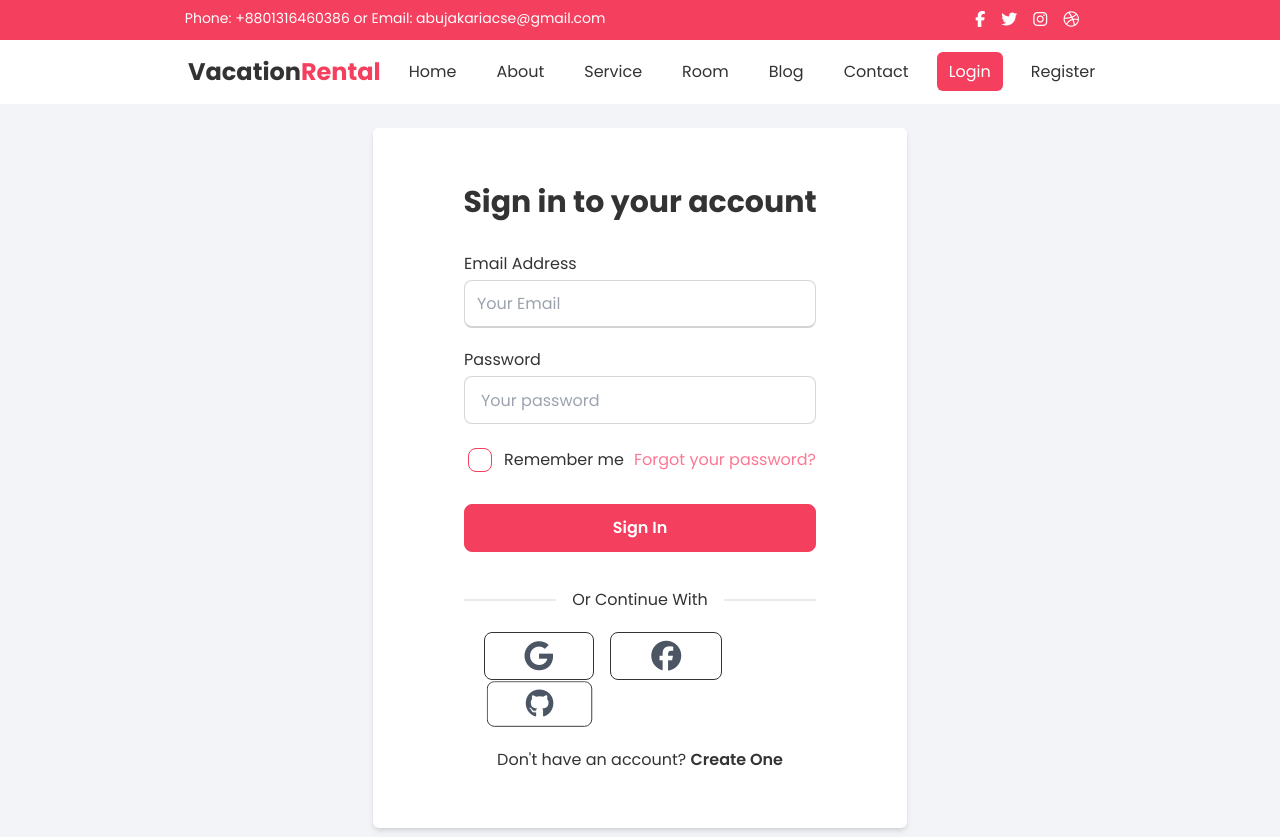
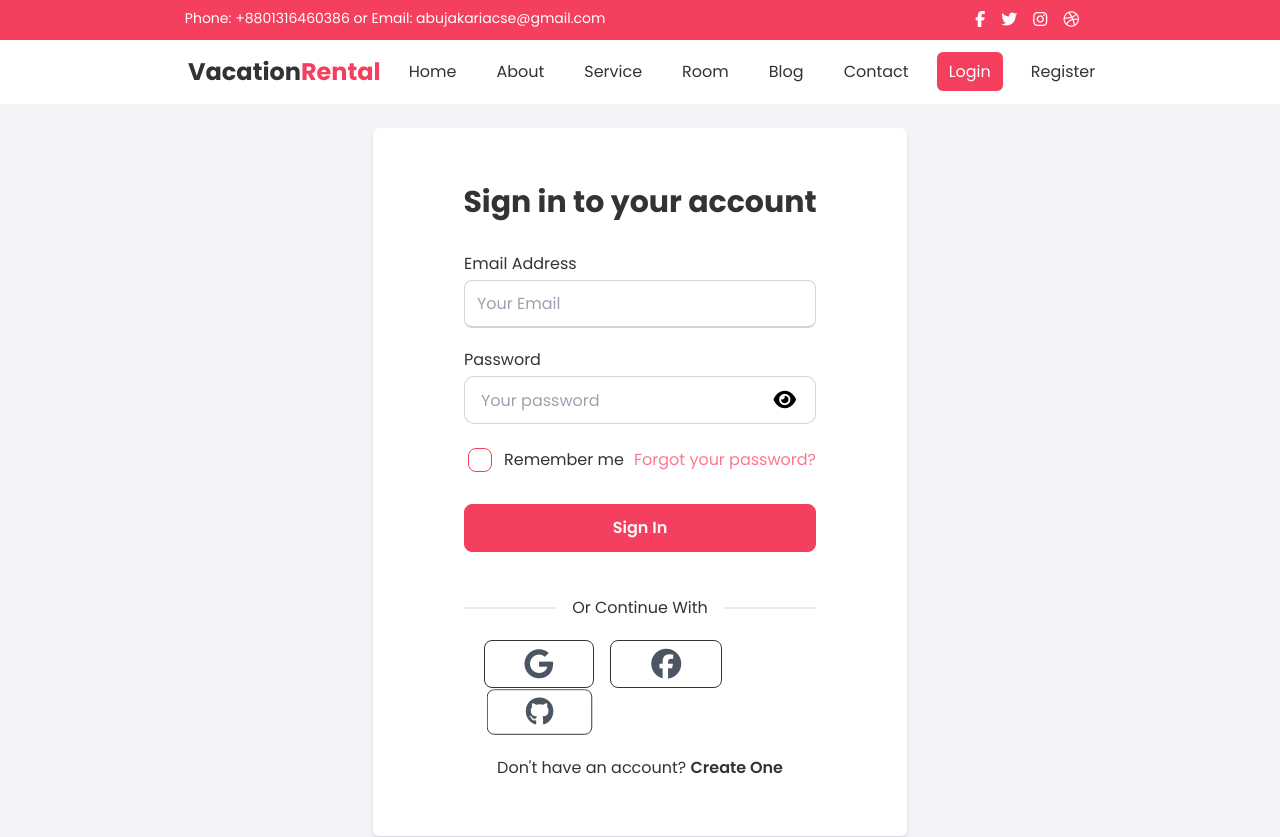
Before and after one commit to abujakariacse/vacation-rental, a React (Create React App) app: page /login in a window 1280 px wide. Shown: the top 837 px of the page. Built offline with nearby package versions, Linux system fonts and the light colour scheme.

Commit message:
password field update

```diff
--- a/src/Pages/Login.js
+++ b/src/Pages/Login.js
@@ -1,30 +1,40 @@
 import React from 'react';
+import { useState } from 'react';
 import { Link } from 'react-router-dom';
 
 const Login = () => {
+    const [showPassword, setShowPassword] = useState(false);
     const handleFormSubmit = e => {
         e.preventDefault();
+        const email = e.target.email.value;
+        const password = e.target.password.value;
+        console.log(email, password);
     }
     return (
         <div className='font-[Poppins] bg-accent flex justify-center'>
-            <div class="card bg-base-100 lg:w-5/12 lg:shadow-md lg:rounded-md rounded-none lg:my-6 lg:py-6">
-                <div class="card-body">
+            <div className="card bg-base-100 lg:w-5/12 lg:shadow-md lg:rounded-md rounded-none lg:my-6 my-3 mb-8 lg:mb-6 lg:py-6">
+                <div className="card-body">
                     <h1 className='lg:text-3xl text-2xl font-bold mb-6 text-center'>Sign in to your account</h1>
                     <form onSubmit={handleFormSubmit}>
                         <div>
                             <div className='mb-5 lg:w-9/12 mx-auto'>
                                 <label className='block mb-1' htmlFor="email">Email Address</label>
-                                <input type="email" placeholder="Your Email" className="input input-bordered w-full placeholder:pl-2 max-w-lg focus:outline-none focus:border-2" />
+                                <input type="email" name='email' placeholder="Your Email" className="input input-bordered w-full placeholder:pl-2 max-w-lg focus:outline-none focus:border-2" required />
                             </div>
+                            <div>
                                 <div className='my-4 lg:w-9/12 mx-auto'>
                                     <label className='block mb-1' htmlFor="password">Password</label>
-                                <input type="password" placeholder="Your password" className="input input-bordered w-full max-w-lg focus:outline-none focus:border-2" />
+                                    <div className='input-group relative'>
+                                        <input type={`${showPassword ? 'text' : 'password'}`} name='password' placeholder="Your password" className="input input-bordered w-full max-w-lg focus:outline-none focus:border-2  password-field" />
+                                        <span onClick={() => setShowPassword(!showPassword)} className='py-2 btn absolute right-1 bg-transparent text-black hover:bg-transparent border-none'> <i className={`fa-solid ${showPassword ? 'fa-eye-slash' : 'fa-eye'} text-xl`}></i></span>
+                                    </div>
+                                </div>
                             </div>
                             <div className='lg:w-9/12 mx-auto '>
-                                <div class="flex justify-between items-center">
+                                <div className="flex justify-between items-center">
                                     <div>
                                         <label className='label'>
-                                            <input type="checkbox" class="checkbox checkbox-primary" />
+                                            <input type="checkbox" name='checkbox' className="checkbox checkbox-primary" />
                                             <span className='label-text ml-3 lg:text-base text-xs cursor-pointer'>Remember me</span>
                                         </label>
                                     </div>
@@ -34,8 +44,12 @@ const Login = () => {
                             <div className='lg:mt-6 mt-2 text-center'>
                                 <input className='btn lg:w-9/12 w-full btn-primary text-base normal-case text-white' type="submit" value="Sign In" />
                             </div>
+                        </div>
+                    </form>
+                    <div>
+
                         <div className='lg:w-9/12 mx-auto lg:mt-10'>
-                                <div class="divider">Or Continue With</div>
+                            <div className="divider">Or Continue With</div>
                         </div>
                         <div className='lg:w-8/12 w-11/12 mx-auto mt-6'>
                             <button className="btn btn-outline px-10 hover:bg-transparent hover:text-black">
@@ -54,8 +68,8 @@ const Login = () => {
                             <h2 className='text-center mt-5'>Don't have an account? <span className='font-semibold'><Link to='register'>Create One</Link></span></h2>
                         </div>
                     </div>
-                    </form>
                 </div>
+
             </div>
         </div>
     );
--- a/src/Pages/Shared/ContentLoading.js
+++ b/src/Pages/Shared/ContentLoading.js
@@ -5,7 +5,7 @@ const ContentLoading = () => {
         <div className='font-[Poppins]'>
             <h2 className='text-3xl text-center my-5'>Loading...</h2>
             <div className='flex justify-center'>
-                <progress class="progress w-56 progress-primary"></progress>
+                <progress className="progress w-56 progress-primary"></progress>
             </div>
 
         </div>
--- a/src/index.css
+++ b/src/index.css
@@ -116,6 +116,10 @@ textarea {
   color: white;
 }
 
+.password-field {
+  border-radius: 10px !important;
+}
+
 @media only screen and (min-width: 688px) {
   .room-img {
     height: 600px !important;
```
Lines whose indentation alone changed are shown as unchanged.
